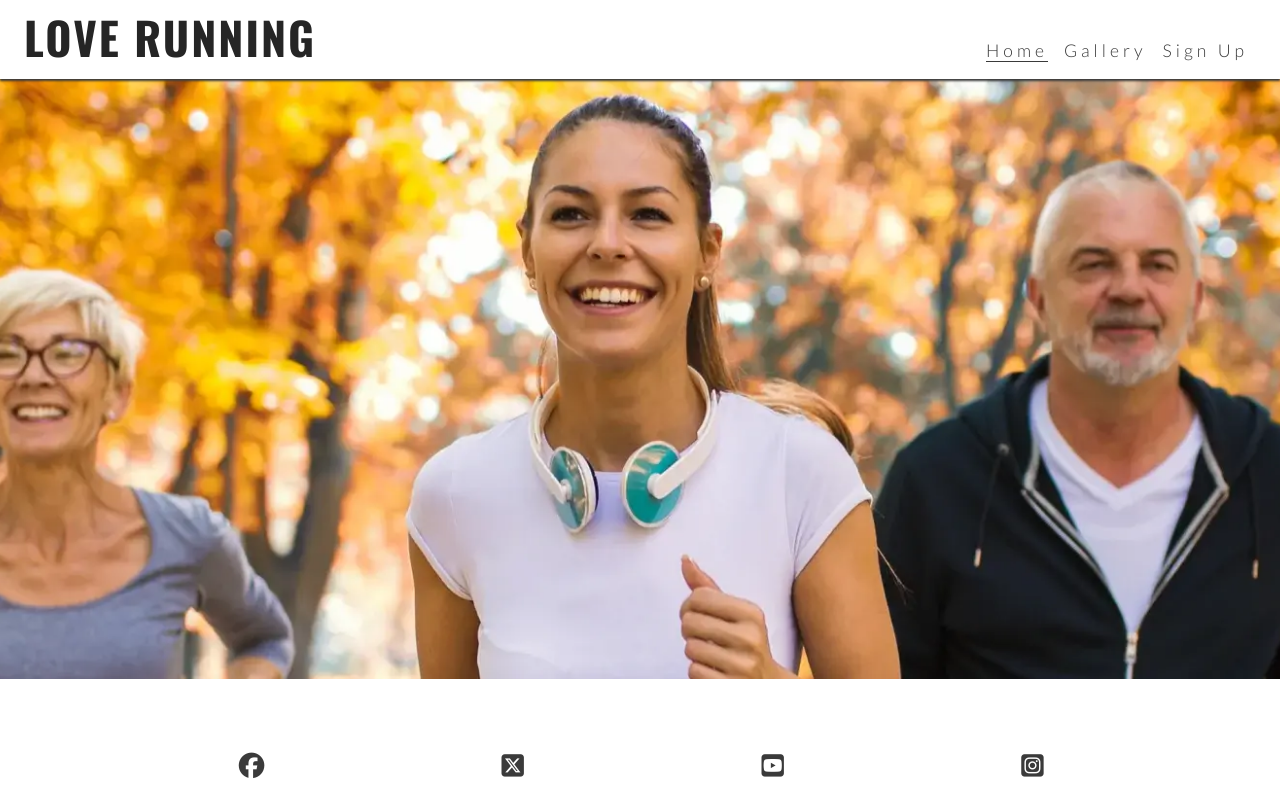
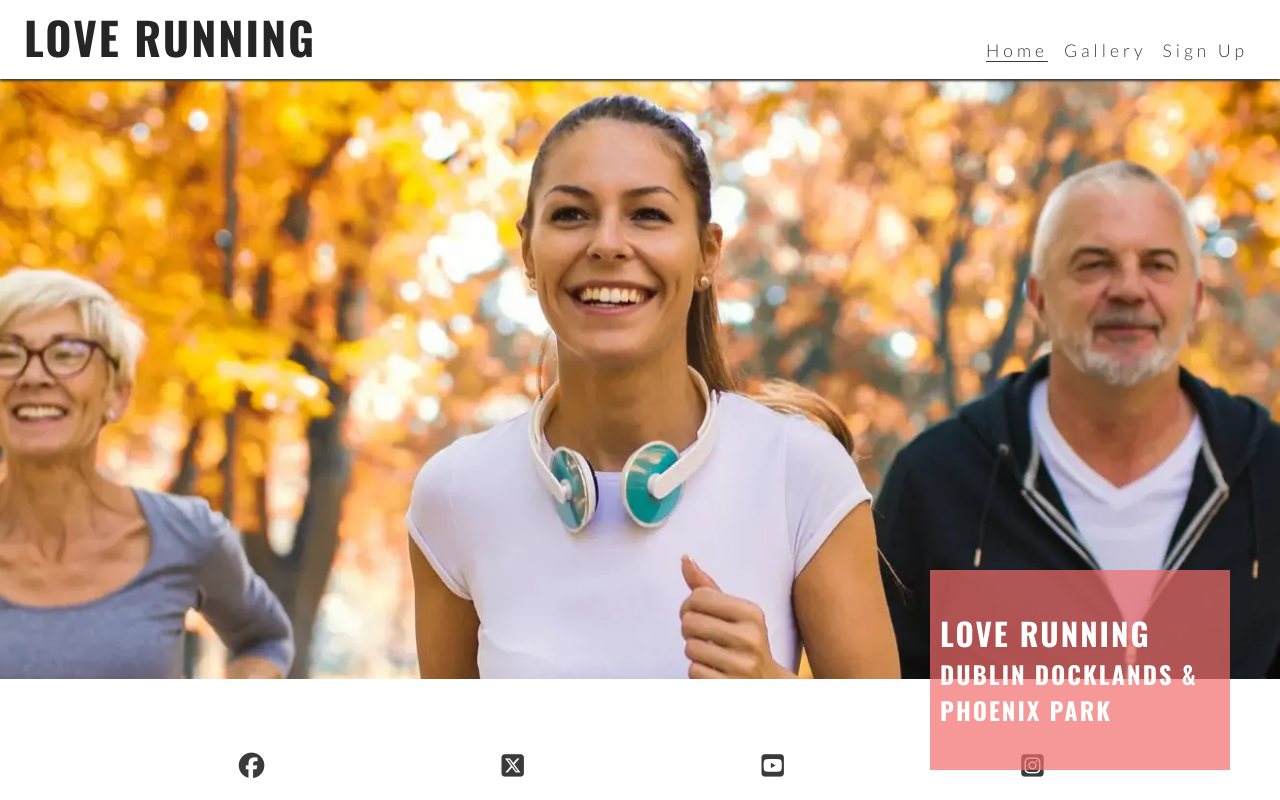
Before and after one commit to tomcow88/love-running2, a plain HTML site: page index.html in a window 1280 px wide. Drawn offline with nearby package versions, Linux system fonts and the light colour scheme.

Commit message:
Add cover text with club name and locations

```diff
--- a/assets/css/style.css
+++ b/assets/css/style.css
@@ -18,11 +18,18 @@ body {
     font-family: 'Lato', sans-serif;
 }
 
+h1, h2, h3 {
+    font-family: 'Oswald', sans-serif;
+    text-transform: uppercase;
+    letter-spacing: 2px;
+    color: #252525;
+}
+
 /* Header */
 header {
     background-color: #ffffff;
     padding: 0 1rem;
-    position: fixed;
+    position: absolute;
     z-index: 99;
     width: 100%;
     box-shadow: 0 2px 2px #3a3a3a;
@@ -34,13 +41,6 @@ header {
 header a {
     text-decoration: none;
     color: inherit;
-}
-
-h1 {
-    font-family: 'Oswald', sans-serif;
-    text-transform: uppercase;
-    letter-spacing: 2px;
-    color: #252525;
 }
 
 #menu {
@@ -96,6 +96,21 @@ main {
     background: url("../images/hero-image.webp") no-repeat center center/cover;
 }
 
+#cover-text {
+    background-color: rgba(241, 109, 107, .7);
+    font-size: 130%;
+    position: absolute;
+    bottom: 30px;
+    width: 80%;
+    min-height: 200px;
+    padding-top: 40px;
+    padding-left: 10px;
+}
+
+#cover-text > h2, #cover-text > h3 {
+    color: #ffffff;
+}
+
 /* Footer */
 #social-networks {
     text-align: center;
@@ -146,6 +161,12 @@ main {
         margin-top: 79px;
     }
 
+    /* Hero */
+    #cover-text {
+        width: 300px;
+        right: 50px;
+    }
+
 }
 
 /* Large devices (laptops and desktops, 992px and up) */
--- a/index.html
+++ b/index.html
@@ -37,7 +37,12 @@
 
     <!-- Main Content -->
     <main>
-        <section id="hero"></section>
+        <section id="hero">
+            <div id="cover-text">
+                <h2>Love Running</h2>
+                <h3>Dublin Docklands & Phoenix Park</h3>
+            </div>
+        </section>
     </main>
 
     <!-- Footer -->
```
